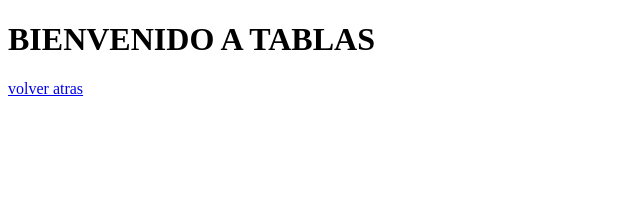
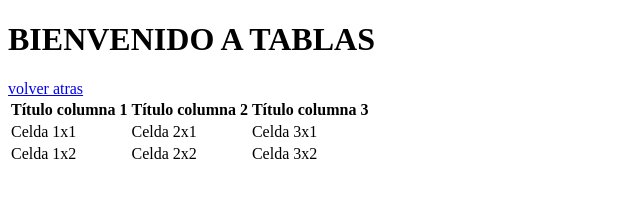
Before and after one commit to cristian2925/etiquetashtml, a plain HTML site: page html/tablas.html in a window 1280 px wide. Shown: the whole page, without its empty margins (0-640 px from the left). Drawn offline with Linux system fonts and the light colour scheme.

Commit message:
cambio en tablas

```diff
--- a/html/tablas.html
+++ b/html/tablas.html
@@ -8,5 +8,25 @@
 <body>
     <h1>BIENVENIDO A TABLAS</h1>
     <a href="../index.html">volver atras</a>
+    <table>
+        <!-- Fila de la cabecera -->
+        <tr>
+          <th>Título columna 1</th> <!-- Celda cabecera de la columna 1 -->
+          <th>Título columna 2</th> <!-- Celda cabecera de la columna 2 -->
+          <th>Título columna 3</th> <!-- Celda cabecera de la columna 3 -->
+        </tr>
+        <!-- Primera fila -->
+        <tr>
+          <td>Celda 1x1</td> <!-- Primera celda de la primera fila -->
+          <td>Celda 2x1</td> <!-- Segunda celda de la primera fila -->
+          <td>Celda 3x1</td> <!-- Tercera celda de la primera fila -->
+        </tr>
+        <!-- Segunda fila -->
+        <tr>
+          <td>Celda 1x2</td> <!-- Primera celda de la segunda fila -->
+          <td>Celda 2x2</td> <!-- Segunda celda de la segunda fila -->
+          <td>Celda 3x2</td> <!-- Tercera celda de la segunda fila -->
+        </tr>
+      </table>
 </body>
 </html>
```
Also changed, not shown: html/multimedia.html (+1 -0 lines), index.html (+1 -1 lines).
